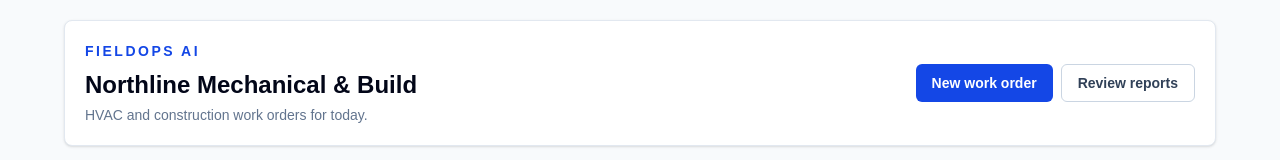
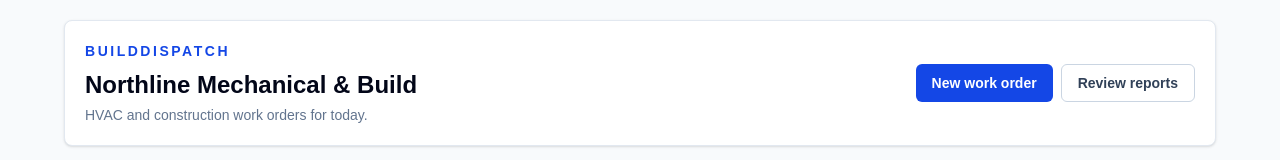
Before and after one commit to JuanBallesterosDev/BuildDispatch, a Next.js app: page / in a window 1280 px wide. Shown: the top 160 px of the page. Built offline with nearby package versions, Linux system fonts and the light colour scheme.

Commit message:
Rename product to BuildDispatch

```diff
--- a/src/app/layout.tsx
+++ b/src/app/layout.tsx
@@ -13,7 +13,7 @@
 });
 
 export const metadata: Metadata = {
-  title: "FieldOps AI",
+  title: "BuildDispatch",
   description: "A multi-tenant field service platform for HVAC contractors and small construction service companies",
 };
 
--- a/src/app/page.tsx
+++ b/src/app/page.tsx
@@ -30,7 +30,7 @@
           <div className="flex flex-col gap-4 lg:flex-row lg:items-center lg:justify-between">
             <div>
               <p className="text-sm font-semibold uppercase tracking-[0.18em] text-blue-700">
-                FieldOps AI
+                BuildDispatch
               </p>
               <h1 className="mt-2 text-2xl font-semibold text-slate-950">
                 Northline Mechanical & Build
```
Also changed, not shown: 1 other file (tests, documents, lock files or other folders).
